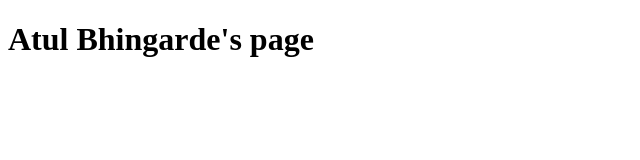
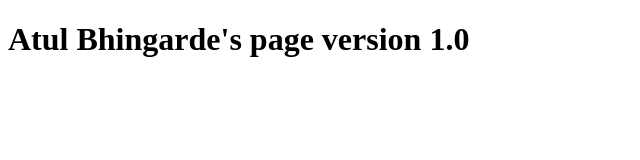
Before and after one commit to atulbhingarde/Basic-Portfolio, a plain HTML site: page index.html in a window 1280 px wide. Shown: the whole page, without its empty margins (0-640 px from the left). Drawn offline with Linux system fonts and the light colour scheme.

Commit message:
modified for the heck of it

```diff
--- a/index.html
+++ b/index.html
@@ -7,6 +7,6 @@
     <title>dumbo its title Atul Bhingarde</title>
 </head>
 <body>
-    <h1>Atul Bhingarde's page</h1>
+    <h1>Atul Bhingarde's page version 1.0 </h1>
 </body>
 </html>
```
